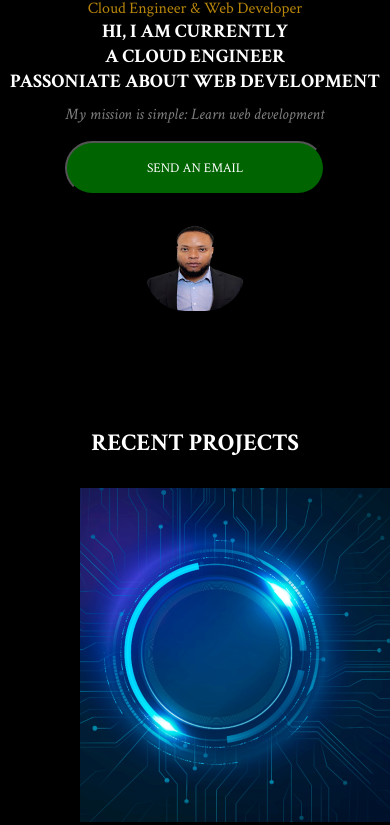
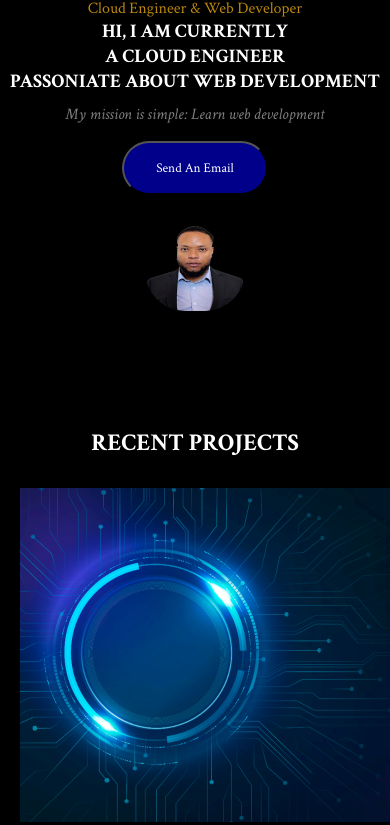
Before and after one commit to labenagha/my-portfolio, a plain HTML site: page index.html in a window 390 px wide. Shown: the part 153-978 px from the top of the page. Drawn offline with Linux system fonts and the light colour scheme; a web font is replaced by a local one.

Commit message:
change btn to blue and try fix to center recent work boxes on phone and tablet

```diff
--- a/style.css
+++ b/style.css
@@ -81,13 +81,13 @@ nav > ul > a {
 
 .btn {
   color: white;
-  background-color: darkgreen;
-  padding: 1rem 5rem;
+  background-color: darkblue;
+  padding: 1rem 2rem;
   font-family: "Crimson Text", serif;
   cursor: pointer;
-  border-radius: 60px;
+  border-radius: 100px;
   text-align: center;
-  text-transform: uppercase;
+  text-transform: none;
   margin-top: 1rem;
 }
 
@@ -245,7 +245,7 @@ section > h2 {
 }
 
 .resume-box {
-  background-color: darkgreen;
+  background-color: darkblue;
   color: white;
   border-radius: 100px;
   text-align: center;
@@ -366,8 +366,10 @@ section > h2 {
     }
 
     .left-box, .right-box {
-      width: 90%; /* Make the boxes responsive */
-      max-width: 400px; /* Optional: Limit maximum width */
+      width: 90%; /* Make boxes responsive */
+      max-width: 400px; /* Limit maximum width */
+      margin: 0 auto; /* Ensure each box is centered */
+      text-align: center; /* Center text and content inside */
   }
 }
 
@@ -416,8 +418,10 @@ section > h2 {
     }
 
     .left-box, .right-box {
-        width: 100%; /* Full width on smaller screens */
-        max-width: 350px; /* Optional: Limit maximum width */
+      width: 100%; /* Full width for smaller screens */
+      max-width: 350px; /* Limit maximum width */
+      margin: 0 auto; /* Center each box */
+      text-align: center; /* Center text and content inside */
     }
 }
 
```
